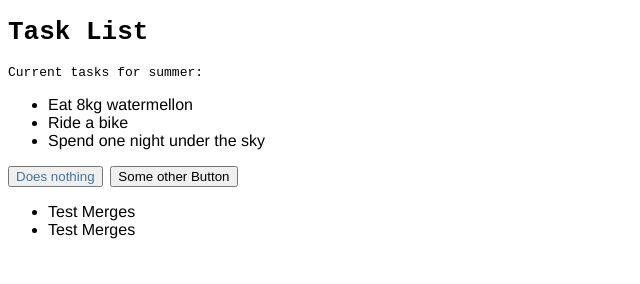
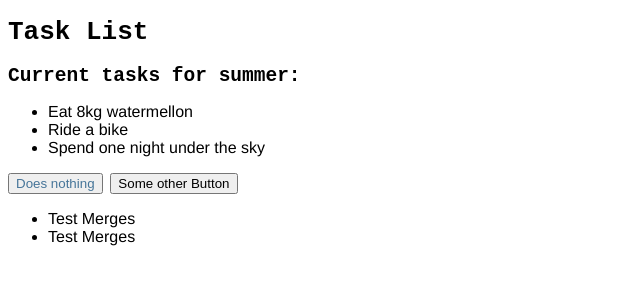
Before and after one commit to ViktoriyaVitova/congenial-dollop, a plain HTML site: page index.html in a window 1280 px wide. Shown: the whole page, without its empty margins (0-640 px from the left). Drawn offline with Linux system fonts and the light colour scheme.

Commit message:
feat: changed p to h2

```diff
--- a/index.html
+++ b/index.html
@@ -9,7 +9,7 @@
   </head>
   <body>
     <h1>Task List</h1>
-    <p id="msg">Current tasks for summer:</p>
+    <h2 id="msg">Current tasks for summer:</h2>
     <ul>
       <li class="list">Eat 8kg watermellon</li>
       <li class="list">Ride a bike</li>
```
